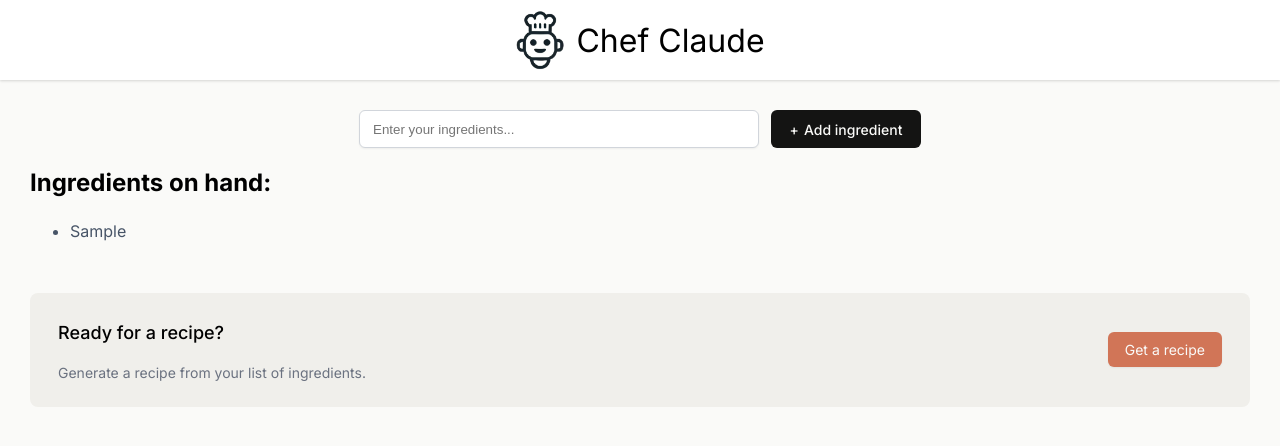
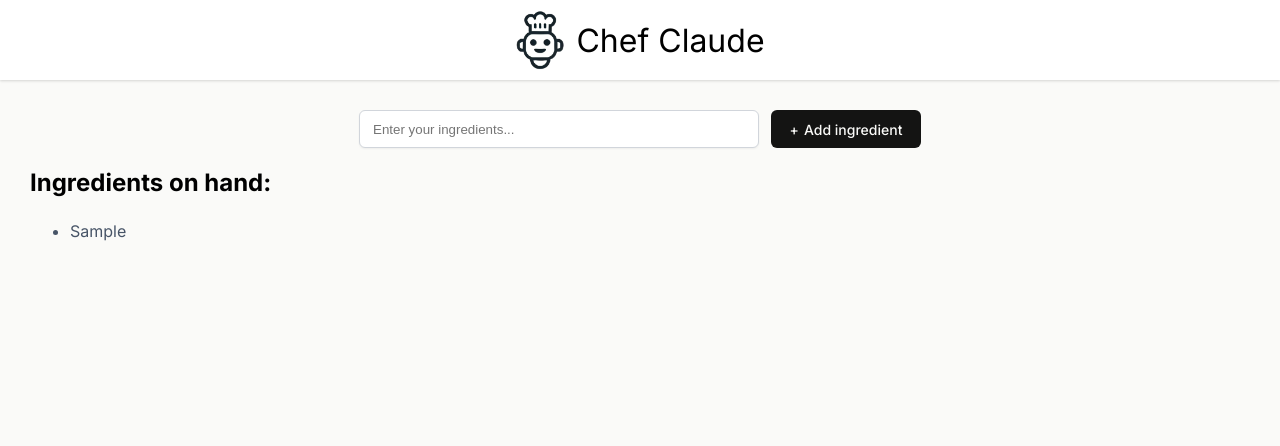
Before and after one commit to umaimaz123/react-chef-claude, a React (Vite) app: page / in a window 1280 px wide. Both pictures are taken after typing "Sample" into the empty fields and a click on the button "Add ingredient". Shown: the top 446 px of the page. Built offline with nearby package versions, Linux system fonts and the light colour scheme; the HTML template or start-up script is replaced by a standard one.

Commit message:
completed 2nd challange for conditional rendering

```diff
--- a/src/components/Main.jsx
+++ b/src/components/Main.jsx
@@ -30,6 +30,8 @@ export default function Main() {
           <section>
             <h2>Ingredients on hand:</h2>
             <ul className="ingredients-list" aria-live="polite">{ingredientsListItems}</ul> {/* rendered the list of ingredients through map */}
+            {
+              ingredientsListItems.length > 3 &&
               <div className="get-recipe-container">
                 <div>
                   <h3>Ready for a recipe?</h3>
@@ -37,6 +39,7 @@ export default function Main() {
                 </div>
                 <button>Get a recipe</button>
               </div>
+            }
           </section>
         }
       </main>
```
Lines whose indentation alone changed are shown as unchanged.
